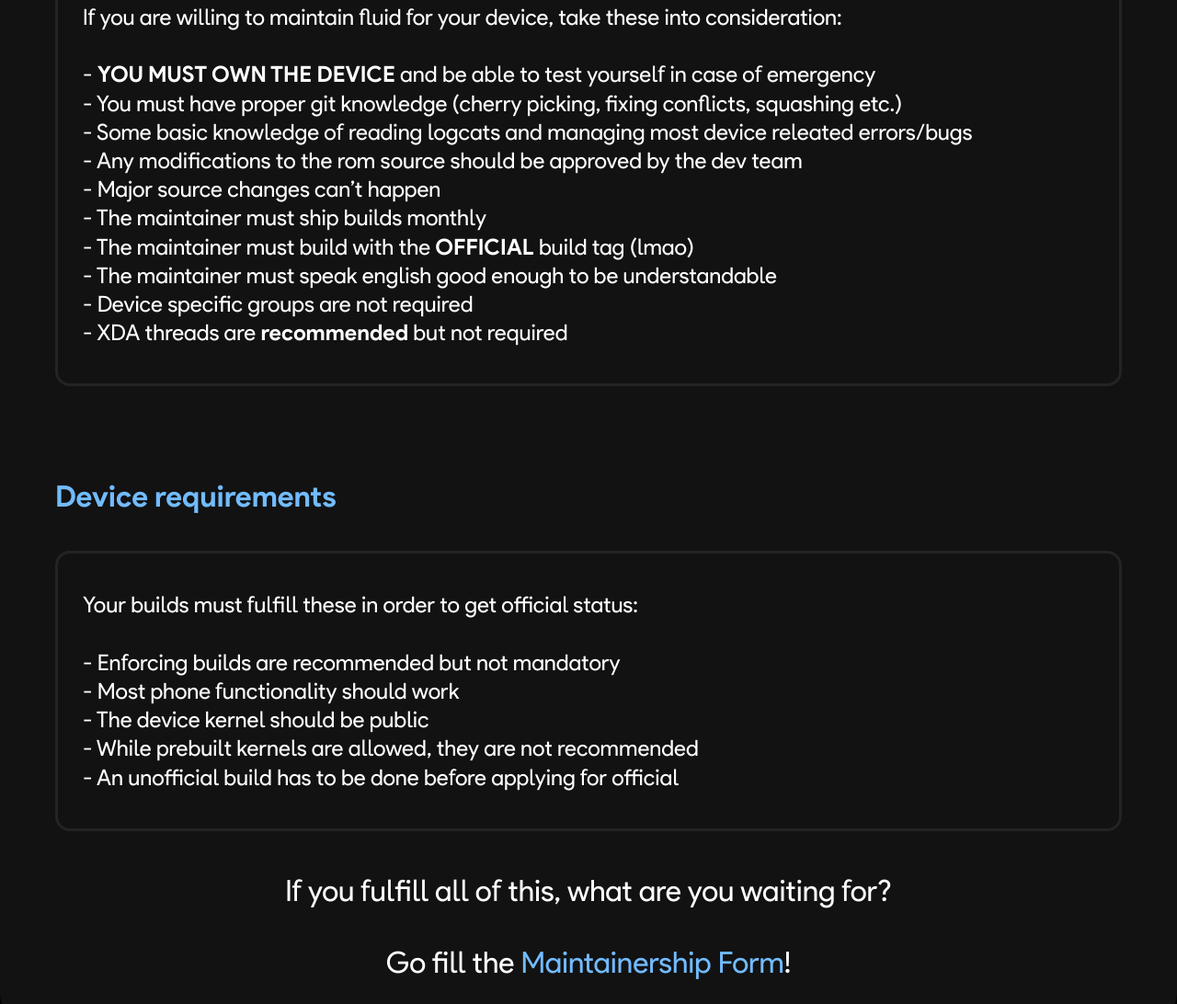
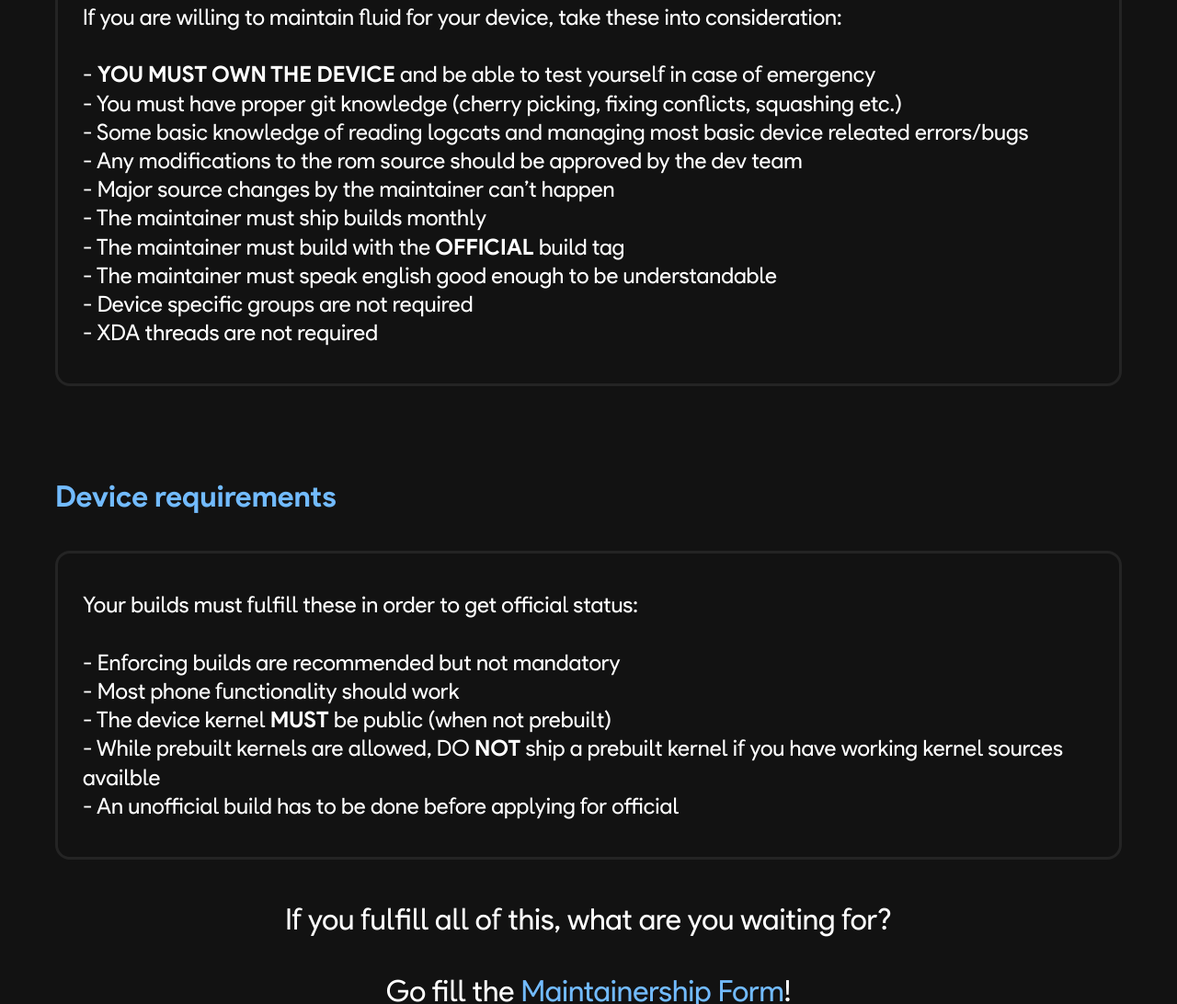
Before and after one commit to Project-Fluid/Project-Fluid.github.io, a plain HTML site: page wiki.html in a window 1280 px wide. Shown: the part 1002-2094 px from the top of the page at 92% size. Drawn offline with Linux system fonts and the light colour scheme; no server answers.

Commit message:
website: Update maintainership guidelines

```diff
--- a/wiki.html
+++ b/wiki.html
@@ -55,14 +55,14 @@
                         <br>
                         - <b>YOU MUST OWN THE DEVICE</b> and be able to test yourself in case of emergency<br>
                         - You must have proper git knowledge (cherry picking, fixing conflicts, squashing etc.)<br>
-                        - Some basic knowledge of reading logcats and managing most device releated errors/bugs<br>
+                        - Some basic knowledge of reading logcats and managing most basic device releated errors/bugs<br>
                         - Any modifications to the rom source should be approved by the dev team<br>
-                        - Major source changes can’t happen<br>
+                        - Major source changes by the maintainer can’t happen<br>
                         - The maintainer must ship builds monthly<br>
-                        - The maintainer must build with the <b>OFFICIAL</b> build tag (lmao)<br>
+                        - The maintainer must build with the <b>OFFICIAL</b> build tag<br>
                         - The maintainer must speak english good enough to be understandable<br>
                         - Device specific groups are not required<br>
-                        - XDA threads are <b>recommended</b> but not required<br>
+                        - XDA threads are not required<br>
                     </h2>
                 </div>
             </div>
@@ -75,8 +75,8 @@
                         <br>
                         - Enforcing builds are recommended but not mandatory<br>
                         - Most phone functionality should work<br>
-                        - The device kernel should be public<br>
-                        - While prebuilt kernels are allowed, they are not recommended<br>
+                        - The device kernel <b>MUST</b> be public (when not prebuilt)<br>
+                        - While prebuilt kernels are allowed, DO <b>NOT</b> ship a prebuilt kernel if you have working kernel sources availble<br>
                         - An unofficial build has to be done before applying for official<br>
                     </h2>
                 </div>
```
